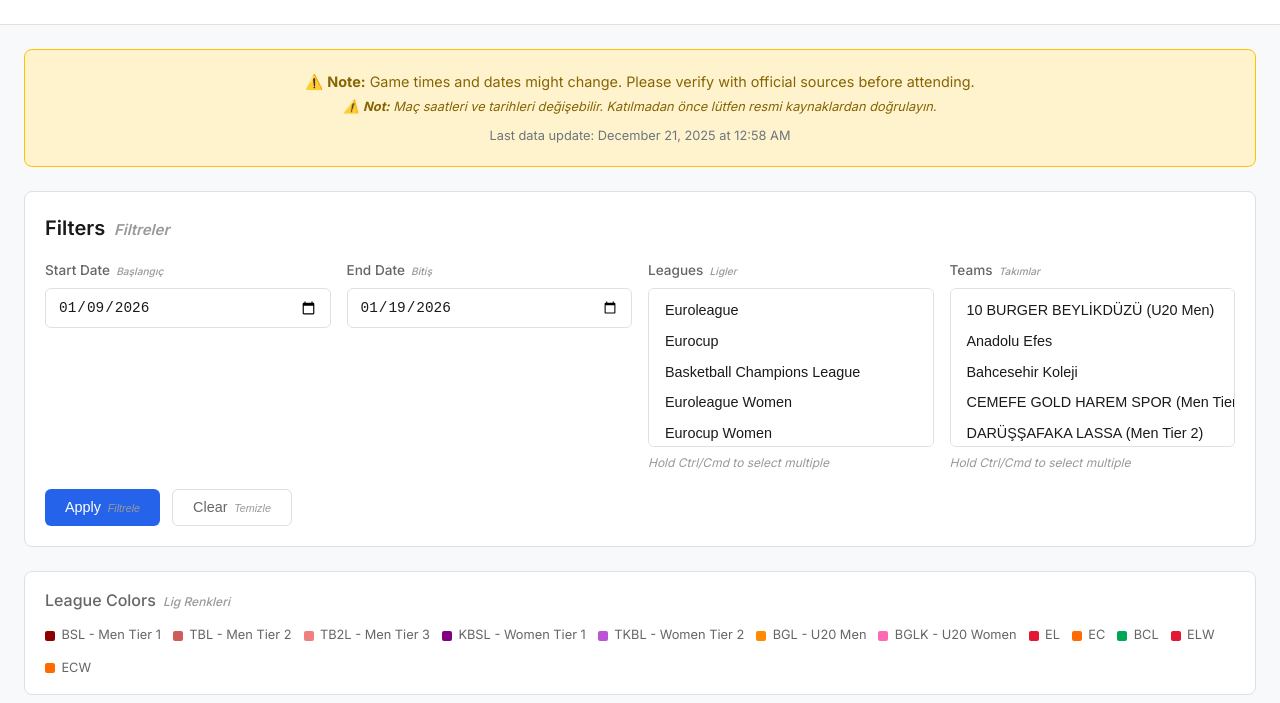
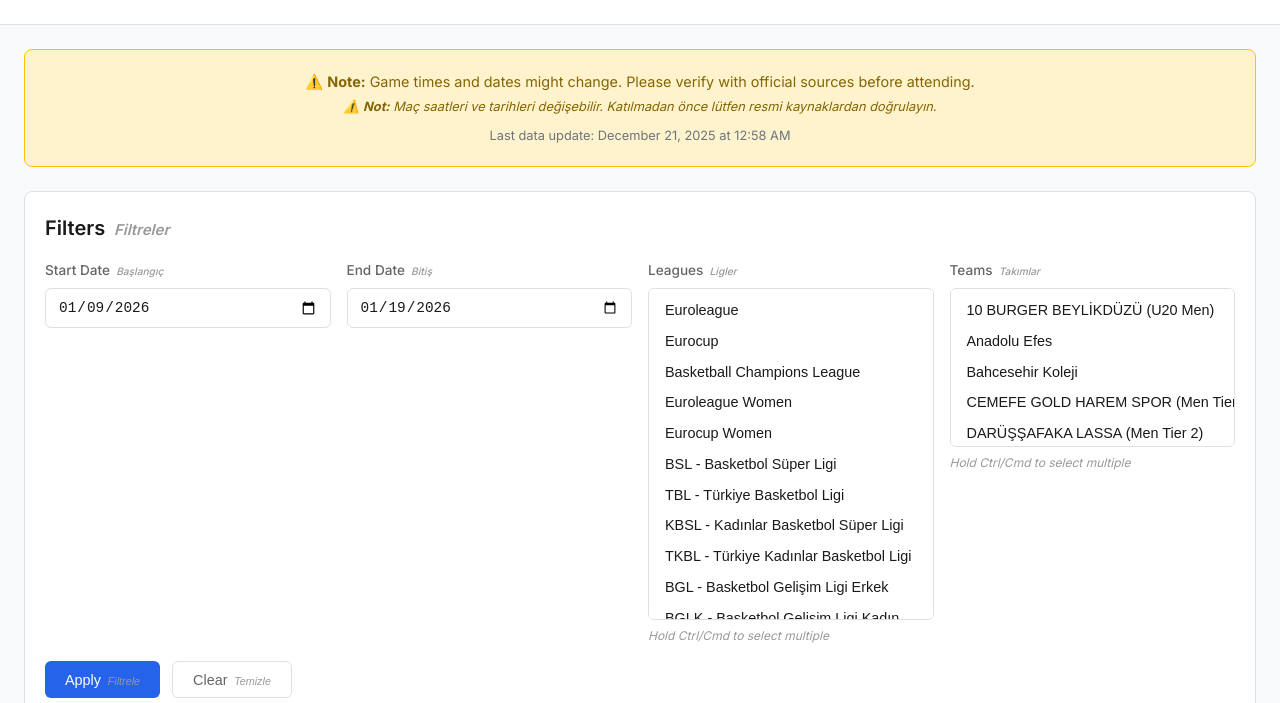
Before and after one commit to berberakif/istan-bulls, a plain HTML site: page index.html in a window 1280 px wide. Shown: the part 97-800 px from the top of the page. Drawn offline with nearby package versions, Linux system fonts and the light colour scheme; no server answers.

Commit message:
Increase league filter size to show all leagues

```diff
--- a/index.html
+++ b/index.html
@@ -42,7 +42,7 @@
                 </div>
                 <div class="filter-group">
                     <label for="league-filter">Leagues <span class="tr">Ligler</span></label>
-                    <select id="league-filter" multiple size="5">
+                    <select id="league-filter" multiple size="11">
                         <option value="EL">Euroleague</option>
                         <option value="EC">Eurocup</option>
                         <option value="BCL">Basketball Champions League</option>
```
